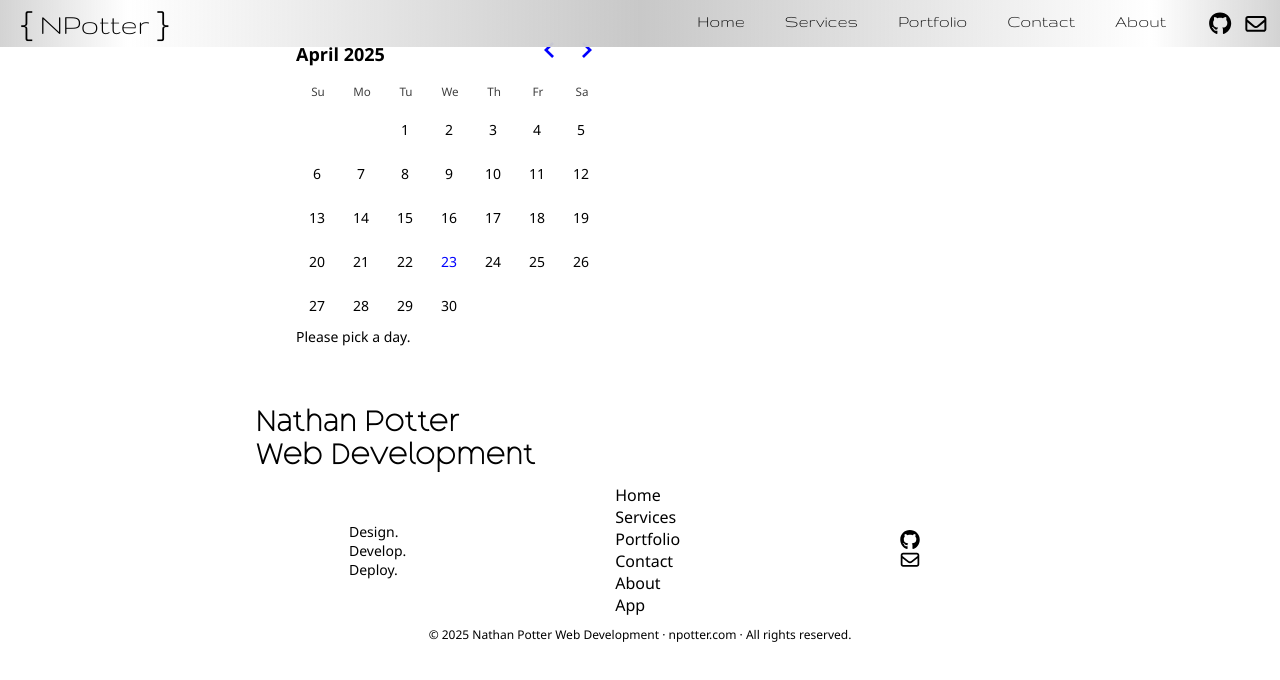
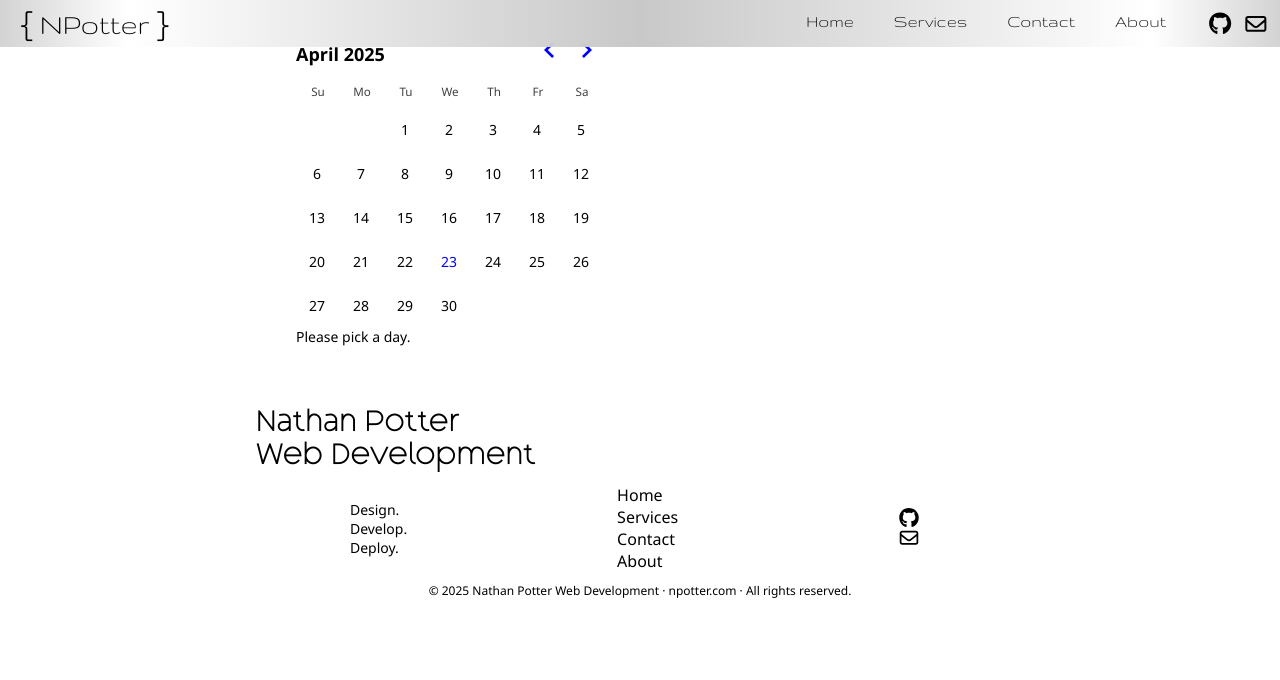
Before and after one commit to Nate-Potter/npotter-site, a React (Create React App) app: page /#/app in a window 1280 px wide. Shown: the top 680 px of the page. Built offline with nearby package versions, Linux system fonts and the light colour scheme.

Commit message:
remove portfolio and app from navigations

```diff
--- a/src/components/Footer.js
+++ b/src/components/Footer.js
@@ -33,11 +33,6 @@ const Footer = () => {
                 </Link>
               </li>
               <li>
-                <Link to="/portfolio" className="link">
-                  Portfolio
-                </Link>
-              </li>
-              <li>
                 <Link to="/contact" className="link">
                   Contact
                 </Link>
@@ -45,11 +40,6 @@ const Footer = () => {
               <li>
                 <Link to="/about" className="link">
                   About
-                </Link>
-              </li>
-              <li>
-                <Link to="/app" className="link">
-                  App
                 </Link>
               </li>
             </ul>
--- a/src/components/Header.js
+++ b/src/components/Header.js
@@ -42,11 +42,6 @@ const Header = () => {
               </Link>
             </li>
             <li>
-              <Link to="/portfolio" className="link" onClick={toggleMobileMenu}>
-                Portfolio
-              </Link>
-            </li>
-            <li>
               <Link to="/contact" className="link" onClick={toggleMobileMenu}>
                 Contact
               </Link>
@@ -82,11 +77,6 @@ const Header = () => {
               </Link>
             </li>
             <li>
-              <Link to="/portfolio" className="link">
-                Portfolio
-              </Link>
-            </li>
-            <li>
               <Link to="/contact" className="link">
                 Contact
               </Link>
```
Also changed, not shown: 7 other files (tests, documents, lock files or other folders).
